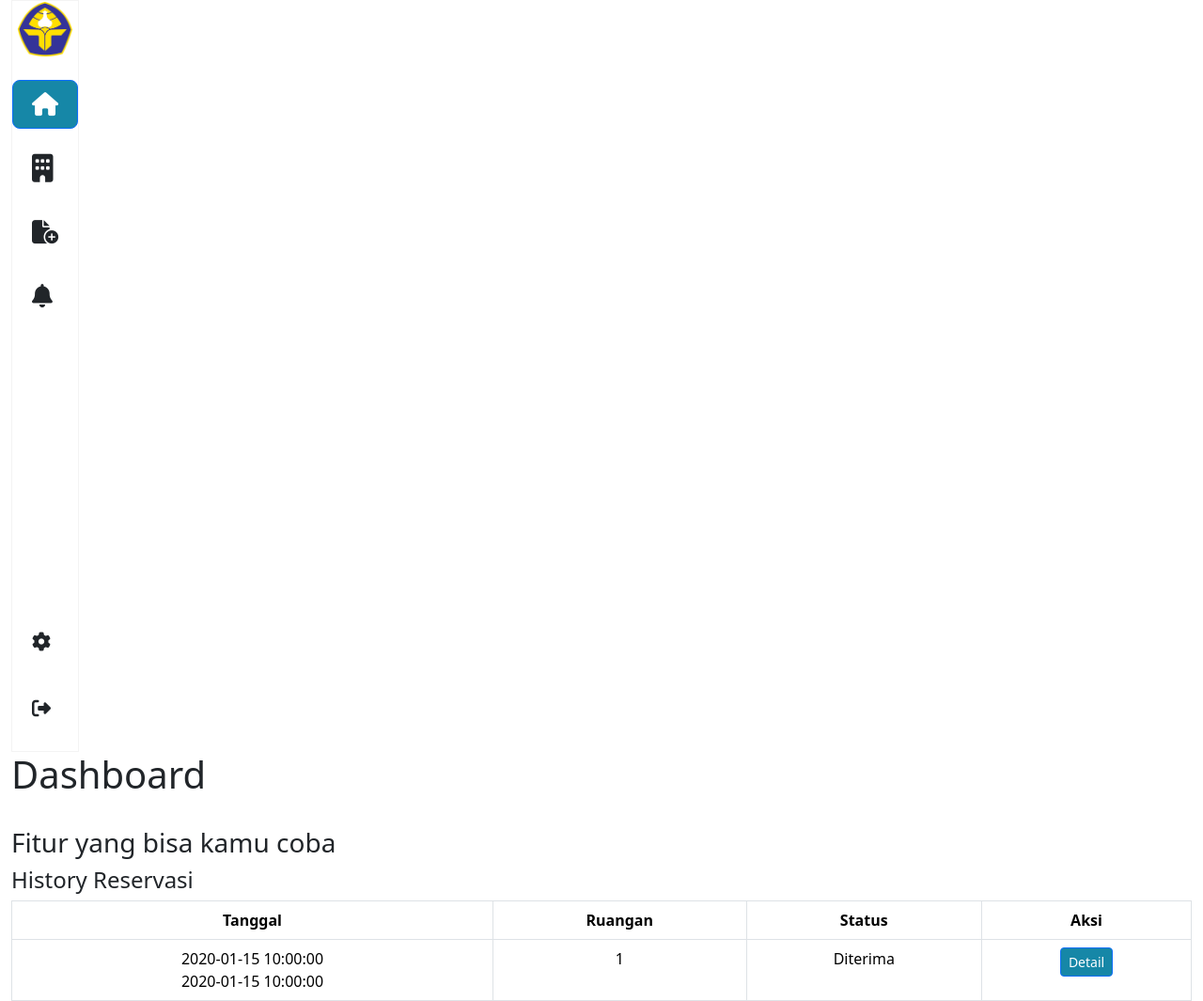
After one commit to Made-Budhi/Broom-project, a CodeIgniter app: page /Broom-project/index.php/cviews/dashboard in a window 1280 px wide. The commit adds this page. Shown: the whole page at 94% size. Run offline with CodeIgniter, Linux system fonts and the light colour scheme; tables that the repository leaves empty hold one stand-in row (values such as "Sample post").

Commit message:
feat: add Dasboard feature for peminjam and views history

```diff
--- a/application/config/config.php
+++ b/application/config/config.php
@@ -23,7 +23,7 @@ defined('BASEPATH') OR exit('No direct script access allowed');
 | a PHP script and you can easily do that on your own.
 |
 */
-$config['base_url'] = 'http://localhost/Broom-project/public_html/index.php/';
+$config['base_url'] = 'http://localhost/Broom-project/public_html/';
 
 /*
 |--------------------------------------------------------------------------
--- a/application/controllers/Cviews.php
+++ b/application/controllers/Cviews.php
@@ -28,4 +28,17 @@ class Cviews extends CI_Controller
 	{
 		$this->load->view('email');
 	}
+
+	function dashboard()
+	{
+		// Load Model to get Reservasi DATABASE
+		$this->load->model('Mreservasi');
+		// add variable and get DATABASE reservasi
+		$tableR['hasil'] = $this->Mreservasi->tampildata();
+		// Load Dashboard and put DATABASE from resevasi to table
+        $data['konten']=$this->load->view('dashboard',$tableR,TRUE);
+		$this->load->view('layouts/sidebar',$data);
+	}
+
+
 }
--- /dev/null
+++ b/application/models/Mreservasi.php
@@ -0,0 +1,30 @@
+<?php
+
+    class Mreservasi extends CI_Model
+    {
+        function tampildata()
+		{
+			$sql="SELECT * FROM reservasi";
+			$query=$this->db->query($sql);
+            // to check query database
+			if ($query->num_rows()>0)
+			{
+                // put the quest to variable
+				foreach ($query->result() as $row)
+				{
+					$hasil[]=$row;
+				}
+			}
+			else
+			{
+				$hasil="";
+			}
+            // return variable to get database
+			return $hasil;
+		}
+
+
+
+    }
+
+?>
--- /dev/null
+++ b/application/views/dashboard.php
@@ -0,0 +1,56 @@
+<!-- load bootstrap, font-awesome, style  -->
+<link href="https://cdn.jsdelivr.net/npm/bootstrap@5.3.2/dist/css/bootstrap.min.css" rel="stylesheet">
+<link rel="stylesheet" href="https://cdnjs.cloudflare.com/ajax/libs/font-awesome/6.5.1/css/all.min.css" integrity="sha512-DTOQO9RWCH3ppGqcWaEA1BIZOC6xxalwEsw9c2QQeAIftl+Vegovlnee1c9QX4TctnWMn13TZye+giMm8e2LwA==" crossorigin="anonymous" referrerpolicy="no-referrer" />
+<link rel="stylesheet" href="<?= base_url('assets/styles/sidebar.css')?>">
+
+<h1>Dashboard</h1>
+<br>
+<h3>Fitur yang bisa kamu coba</h3>
+
+<h4>History Reservasi</h4>
+
+<table class="table table-bordered">
+
+    <thead>
+        <th class="text-center" scope="col">Tanggal</th>
+        <th class="text-center" scope="col">Ruangan</th>
+        <th class="text-center" scope="col">Status</th>
+        <th class="text-center" scope="col">Aksi</th>
+    </thead>
+
+    <tbody>
+
+    <?php
+		if(empty($hasil))
+		{
+			echo "Data Kosong";
+		}
+		else
+		{
+			$no=1;
+			foreach ($hasil as $data):
+	?>
+
+        <tr>
+            <td class="text-center"><?php echo $data->date_start;?> <br> <?php echo $data->date_end ?></td>
+            <td class="text-center"><?php echo $data->ruangan_id ?></td>
+            <td class="text-center"><?php echo $data->status ?></td>
+
+            <!-- TODO Detail mengarah ke arah PDF form -->
+            <td class="text-center">
+                <button type="button" class="btn btn-sm btn-primary">Detail</button>
+            </td>
+
+        </tr>
+
+        <?php
+	 		$no++;
+	 		endforeach;
+		}
+	 ?>
+
+    </tbody>
+
+
+
+</table>
--- a/application/views/layouts/sidebar.php
+++ b/application/views/layouts/sidebar.php
@@ -33,9 +33,27 @@
         </div>
 
 		<!-- content  -->
-		<div class=""></div>
+		<div class="">
+            <?php
+                if(empty($konten)){
+                    echo "";
+                } else {
+                    echo $konten;
+                }
+            ?>
+        </div>
 
 
     </div>
+
+
+<?php
+  if(empty($table)){
+    echo "";
+  } else {
+    echo $table;
+  }
+?>
+
 </body>
 </html>
```
